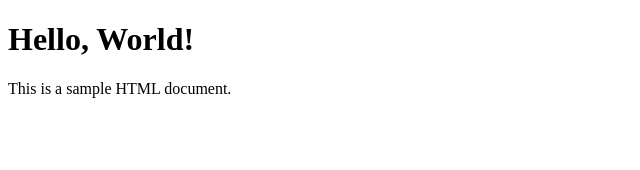
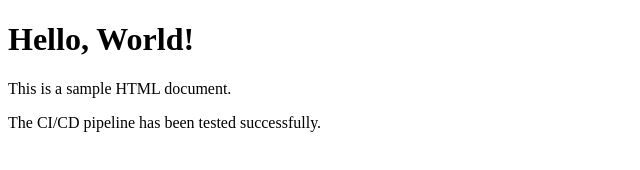
Before and after one commit to Ofcan1010/simple-devops-pipeline, a plain HTML site: page Web/index.html in a window 1280 px wide. Shown: the whole page, without its empty margins (0-640 px from the left). Drawn offline with Linux system fonts and the light colour scheme.

Commit message:
Update index.html to test CI pipeline

```diff
--- a/Web/index.html
+++ b/Web/index.html
@@ -8,5 +8,6 @@
 <body>
     <h1>Hello, World!</h1>
     <p>This is a sample HTML document.</p>
+    <p>The CI/CD pipeline has been tested successfully.</p>
 </body>
 </html>
```
